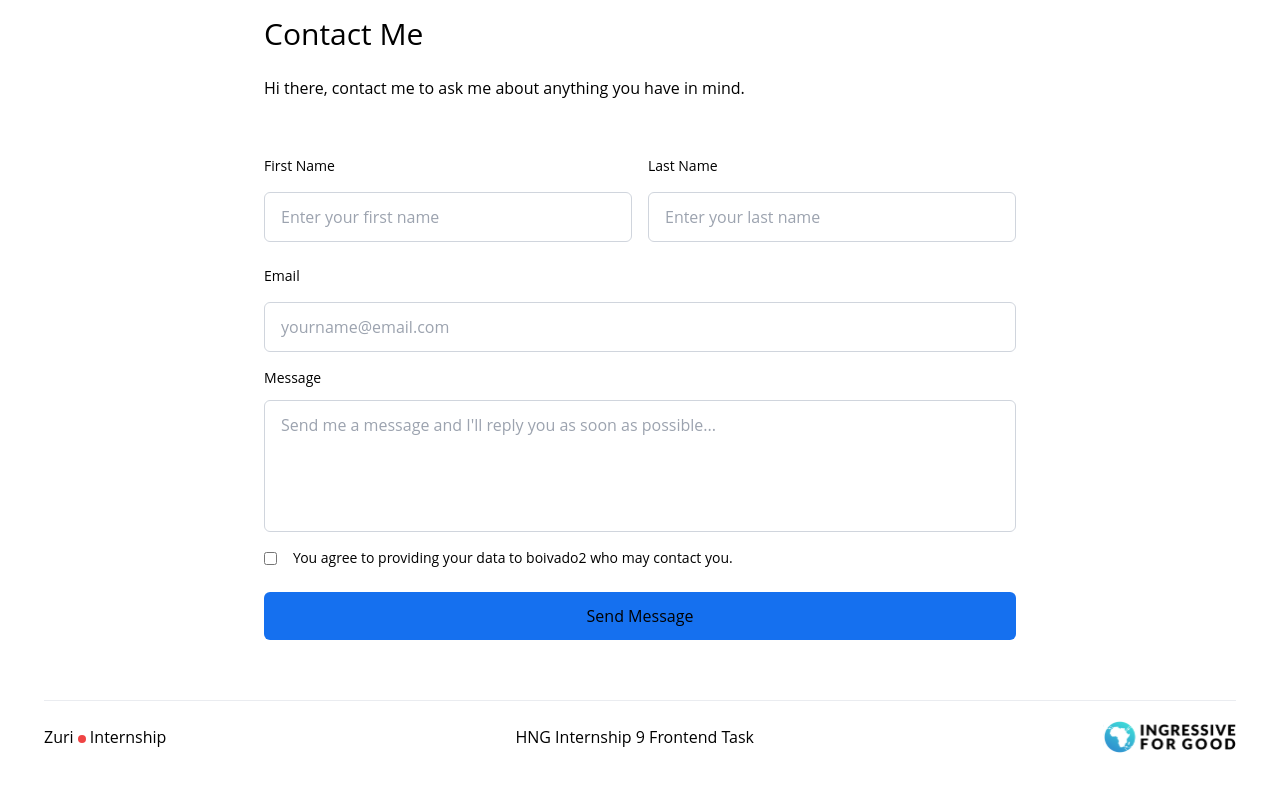
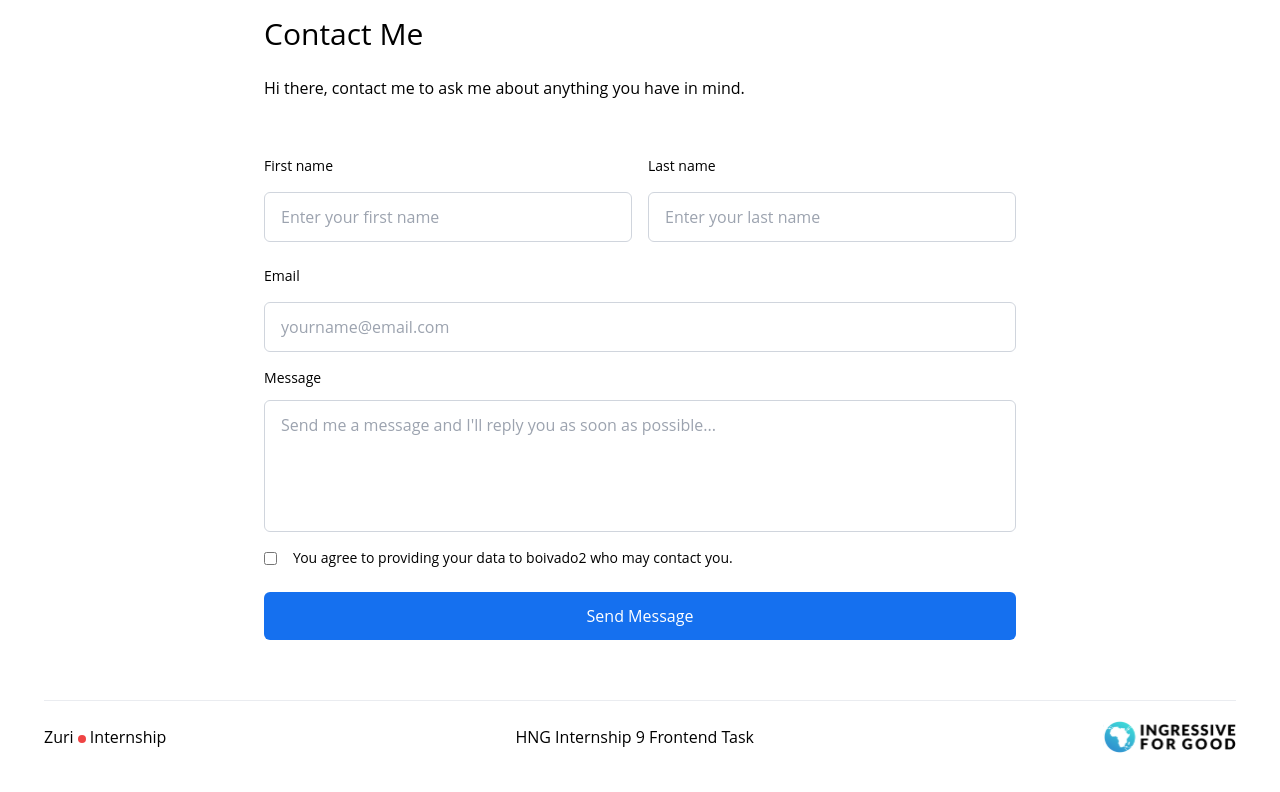
Before and after one commit to boivado2/hng_frontend_task_1, a React (Create React App) app: page /contact in a window 1280 px wide. Shown: the top 792 px of the page. Built offline with nearby package versions, Linux system fonts and the light colour scheme.

Commit message:
style: change button text color and added hover state.

```diff
--- a/src/components/Contacts.jsx
+++ b/src/components/Contacts.jsx
@@ -20,8 +20,8 @@
         <div className='flex flex-col justify-center gap-6 mt-14'>
 
           <fieldset className='grid grid-cols-1 md:grid-cols-2 gap-4 '>
-            <Input required={true} type="text" name="first_name" label="First Name" placeholder='Enter your first name' />
-            <Input required={true} type="text" name="last_name" label="Last Name" placeholder='Enter your last name'/>
+            <Input required={true} type="text" name="first_name" label="First name" placeholder='Enter your first name' />
+            <Input required={true} type="text" name="last_name" label="Last name" placeholder='Enter your last name'/>
           </fieldset>
 
           <fieldset className=' flex flex-col gap-4'>
@@ -32,7 +32,7 @@
           </fieldset>
 
 
-          <Button label="Send Message" type="submit" styles="bg-custom-blue-100"/>
+          <Button label="Send Message" type="submit" styles="bg-custom-blue-100 text-white hover:bg-custom-blue-200"/>
         </div>
       </form>
     </div>
--- a/src/components/common/Button.jsx
+++ b/src/components/common/Button.jsx
@@ -2,7 +2,7 @@
 
 function Button({label, type, styles}) {
   return (
-    <button type={type} className={` px-5 py-3 rounded-md ${styles}`} id="btn__submit">{ label}</button>
+    <button type={type} className={` px-5 py-3 rounded-md text-base ${styles}`} id="btn__submit">{ label}</button>
   )
 }
 
--- a/tailwind.config.js
+++ b/tailwind.config.js
@@ -11,7 +11,8 @@
       'custom-gray': "#EAECF0",
       "custom-text-black": '#101828',
         "custom-gray-100": " #D0D5DD",
-        "custom-blue-100" : "#1570EF"
+        "custom-blue-100": "#1570EF",
+        "custom-blue-200": "#B2DDFF",
 
     },
 
```
